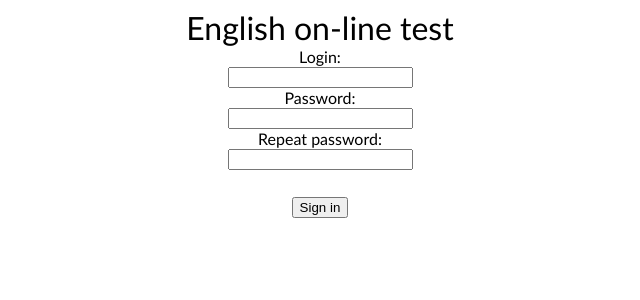
After one commit to RadekRo/flying-circus, a Flask app: page /sign-in in a window 1280 px wide. The commit adds this page. Shown: the top 300 px of the page, without its empty margins (320-960 px from the left). Run offline with Flask 3, Linux system fonts and the light colour scheme.

Commit message:
Proper password repeat check inplemented

```diff
--- a/app.py
+++ b/app.py
@@ -1,7 +1,5 @@
 from flask import Flask
 from flask import render_template, request, redirect
-import data
-import bcrypt
 
 app = Flask(__name__)
 
@@ -11,7 +9,20 @@ def index():
 
 @app.route('/login', methods=['GET', 'POST'])
 def login():
-    return render_template("login.html")
+    if request.method == "GET":
+        return render_template("login.html")
+    else:
+        pass
+
+@app.route('/sign-in', methods=['GET', 'POST'])
+def sign_in():
+    if request.method == "GET":
+        return render_template("sign-in.html")
+    else:
+        login = request.form.get('login')
+        login_repeat = request.form.get('login-repeat')
+        if login != login_repeat:
+            return render_template("sign-in.html", error = "wrong-login-repeat")
 
 if __name__ == '__main__':
     app.run()
--- a/static/css/styles.css
+++ b/static/css/styles.css
@@ -16,7 +16,7 @@ p {
     margin: 0;
 }
 
-#btn-login {
+button {
     margin-top: 2em;
 }
 
--- a/templates/layout.html
+++ b/templates/layout.html
@@ -7,9 +7,12 @@
     <link rel="stylesheet" href="{{ url_for('static', filename='css/styles.css') }}"/>
 </head>
 <body>
-    <div class="block-content">
+    <div class="container">
+        <header>
+            <p id="welcome">English on-line test</p>
+        </header>
+    </div>
         {% block content %}
         {% endblock %}
-    </div>
 </body>
 </html>
--- /dev/null
+++ b/templates/sign-in.html
@@ -0,0 +1,24 @@
+{% extends "layout.html" %}
+{% block content %}
+    {% if error %}
+    <p>
+        Password and it's repeat are different! Sign-in rejected!<br/>
+        Try again!
+    </p>
+    {% endif %}
+    <form method="POST">
+        <p>
+            <label for="login">Login:</label><br/>
+            <input type="text" id="login" name="login"/>
+        </p>
+        <p>
+            <label for="password">Password:</label><br/>
+            <input type="password" id="password" name="password"/>
+        </p>
+        <p>
+            <label for="password">Repeat password:</label><br/>
+            <input type="password" id="password-repeat" name="password-repeat"/>
+        </p>
+        <button id="btn-sign-in" type="submit">Sign in</button>
+    </form>
+{% endblock %}
```
Also changed, not shown: data.py (+7 -1 lines), database.py (added, +50 -0 lines), templates/index.html (+1 -9 lines), templates/login.html (+3 -9 lines), data_handler.py (added), 1 other file.
